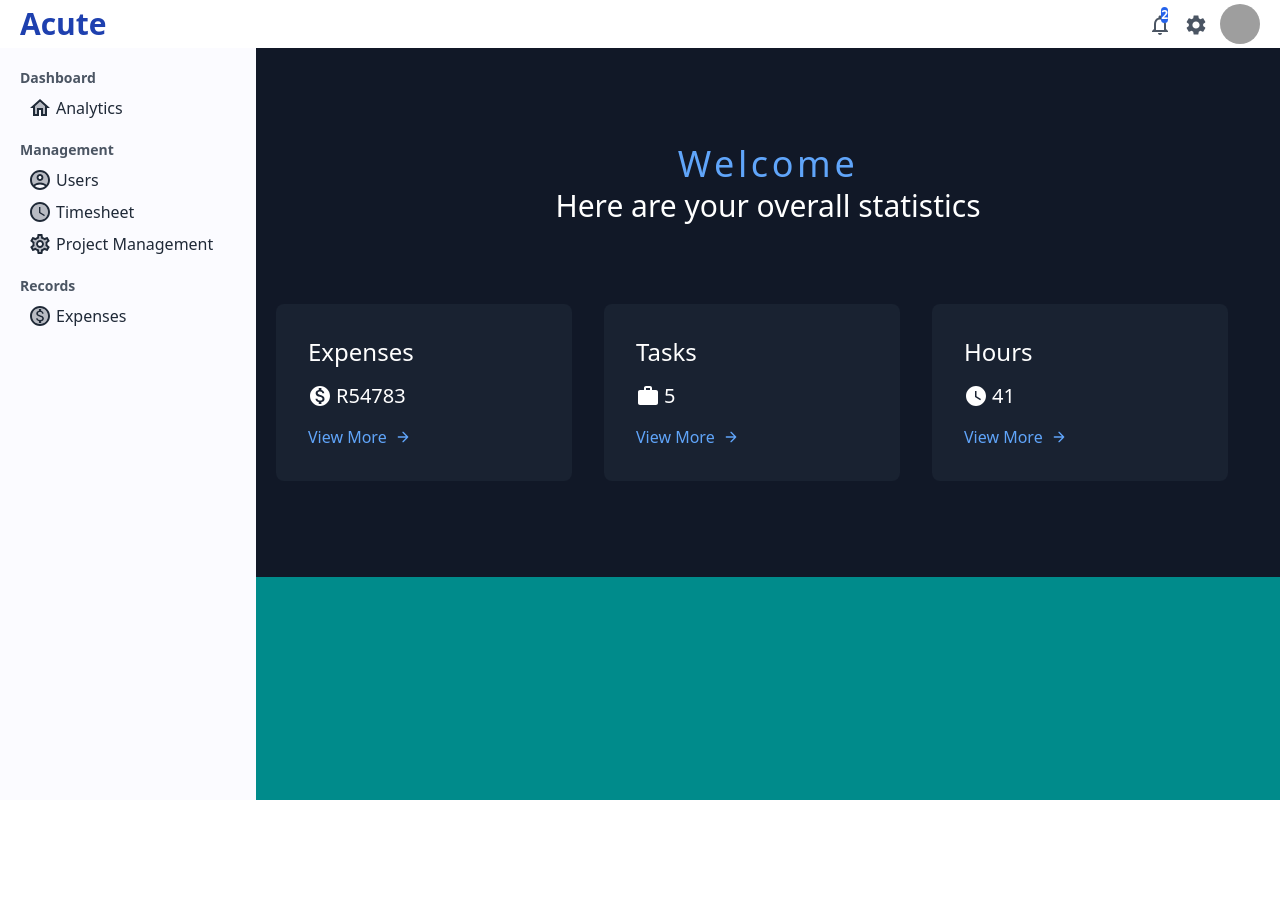
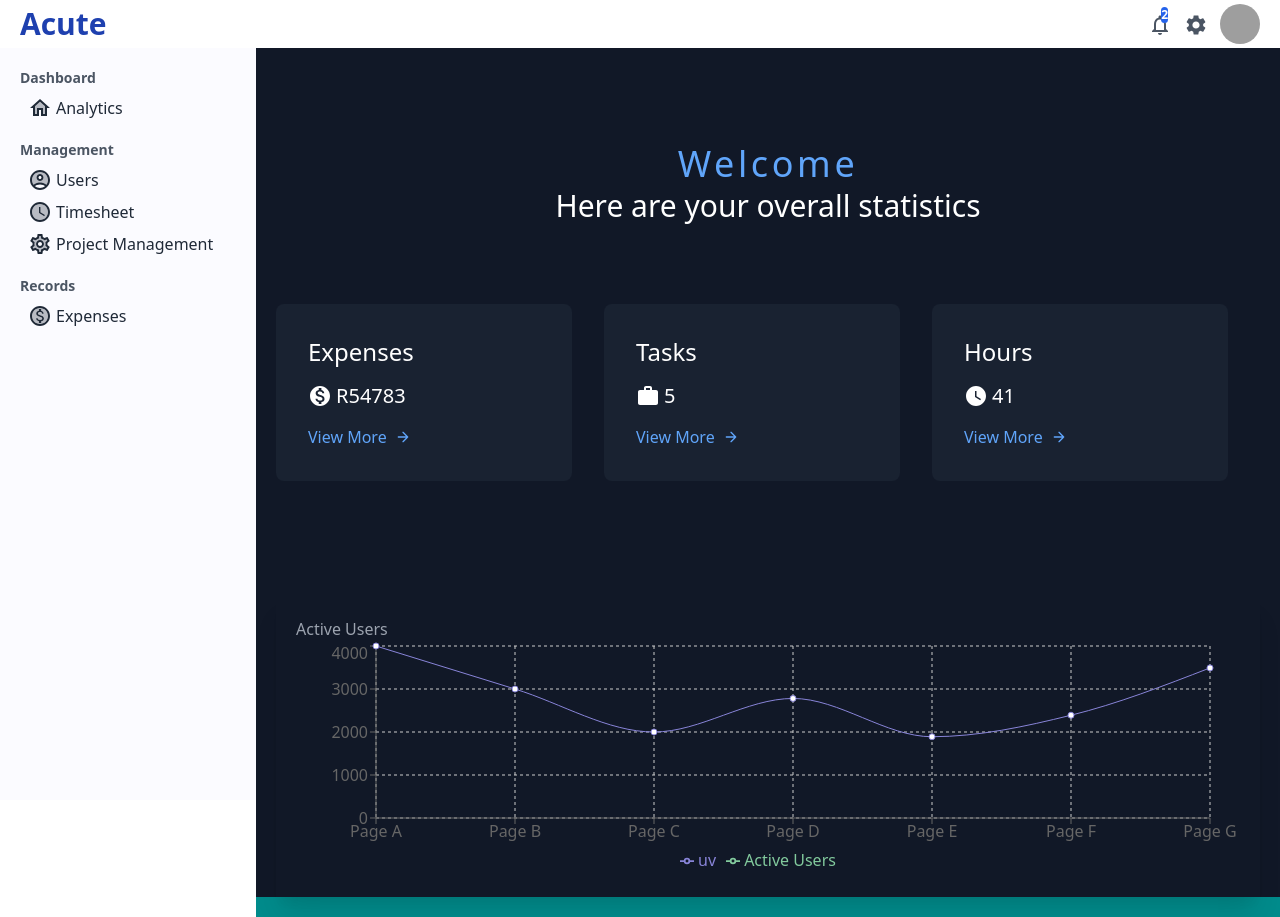
Before and after one commit to jackpeters667/acute, a Next.js app: page /admin/dashboard in a window 1280 px wide. Before the commit the page ends 800 px from the top, so only its background shows below. Built offline with nearby package versions, Linux system fonts and the light colour scheme; grey boxes are pictures that could not be loaded; a web font is replaced by a local one.

Commit message:
creates reusable chart

```diff
--- /dev/null
+++ b/components/Chart.tsx
@@ -0,0 +1,54 @@
+import React from "react";
+import {
+  LineChart,
+  Line,
+  XAxis,
+  YAxis,
+  CartesianGrid,
+  Tooltip,
+  Legend,
+  ResponsiveContainer,
+} from "recharts";
+import { DataKey } from "recharts/types/util/types";
+
+type Data = { name: string; uv: number; pv: number; amt: number };
+
+type ChartUtils = {
+  title: String;
+  data: Data[];
+  datakey: DataKey<any>;
+};
+
+export default function Chart(p: ChartUtils) {
+  return (
+    <div className="chart m-5 p-5 shadow-xl">
+      <h3 className="chartTitle">{p.title}</h3>
+      <ResponsiveContainer width="100%" aspect={4 / 1}>
+        <LineChart
+          width={500}
+          height={300}
+          data={p.data}
+          margin={{
+            top: 5,
+            right: 30,
+            left: 20,
+            bottom: 5,
+          }}
+        >
+          <CartesianGrid strokeDasharray="3 3" />
+          <XAxis dataKey="name" />
+          <YAxis />
+          <Tooltip />
+          <Legend />
+          <Line
+            type="monotone"
+            dataKey="uv"
+            stroke="#8884d8"
+            activeDot={{ r: 8 }}
+          />
+          <Line type="monotone" dataKey={p.datakey} stroke="#82ca9d" />
+        </LineChart>
+      </ResponsiveContainer>
+    </div>
+  );
+}
--- /dev/null
+++ b/data/chartData.ts
@@ -0,0 +1,44 @@
+export const userData = [
+  {
+    name: "Page A",
+    uv: 4000,
+    pv: 2400,
+    amt: 2400,
+  },
+  {
+    name: "Page B",
+    uv: 3000,
+    pv: 1398,
+    amt: 2210,
+  },
+  {
+    name: "Page C",
+    uv: 2000,
+    pv: 9800,
+    amt: 2290,
+  },
+  {
+    name: "Page D",
+    uv: 2780,
+    pv: 3908,
+    amt: 2000,
+  },
+  {
+    name: "Page E",
+    uv: 1890,
+    pv: 4800,
+    amt: 2181,
+  },
+  {
+    name: "Page F",
+    uv: 2390,
+    pv: 3800,
+    amt: 2500,
+  },
+  {
+    name: "Page G",
+    uv: 3490,
+    pv: 4300,
+    amt: 2100,
+  },
+];
--- a/pages/admin/dashboard.tsx
+++ b/pages/admin/dashboard.tsx
@@ -1,12 +1,8 @@
-import {
-  MonetizationOn,
-  MonetizationOnTwoTone,
-  WatchLater,
-  Work,
-} from "@material-ui/icons";
+import { MonetizationOn, WatchLater, Work } from "@material-ui/icons";
 import React from "react";
 import FeaturedInfo from "../../components/cards/FeaturedInfo";
-
+import Chart from "../../components/Chart";
+import { userData } from "../../data/chartData";
 function dashboard() {
   return (
     <section className="text-gray-400 bg-gray-900 body-font">
@@ -29,6 +25,7 @@ function dashboard() {
           <FeaturedInfo icon={WatchLater} title="Hours" number="41" />
         </div>
       </div>
+      <Chart title="Active Users" data={userData} datakey={"Active Users"} />
     </section>
   );
 }
```
